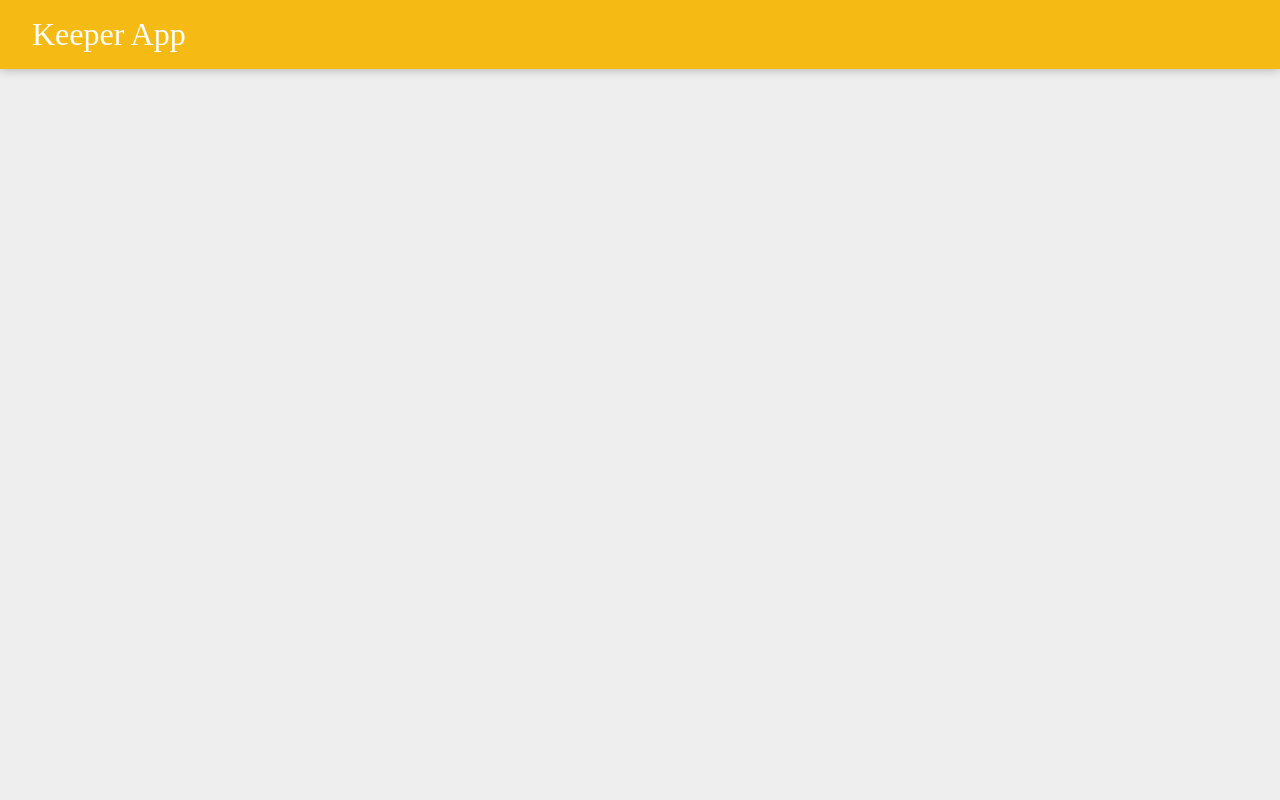
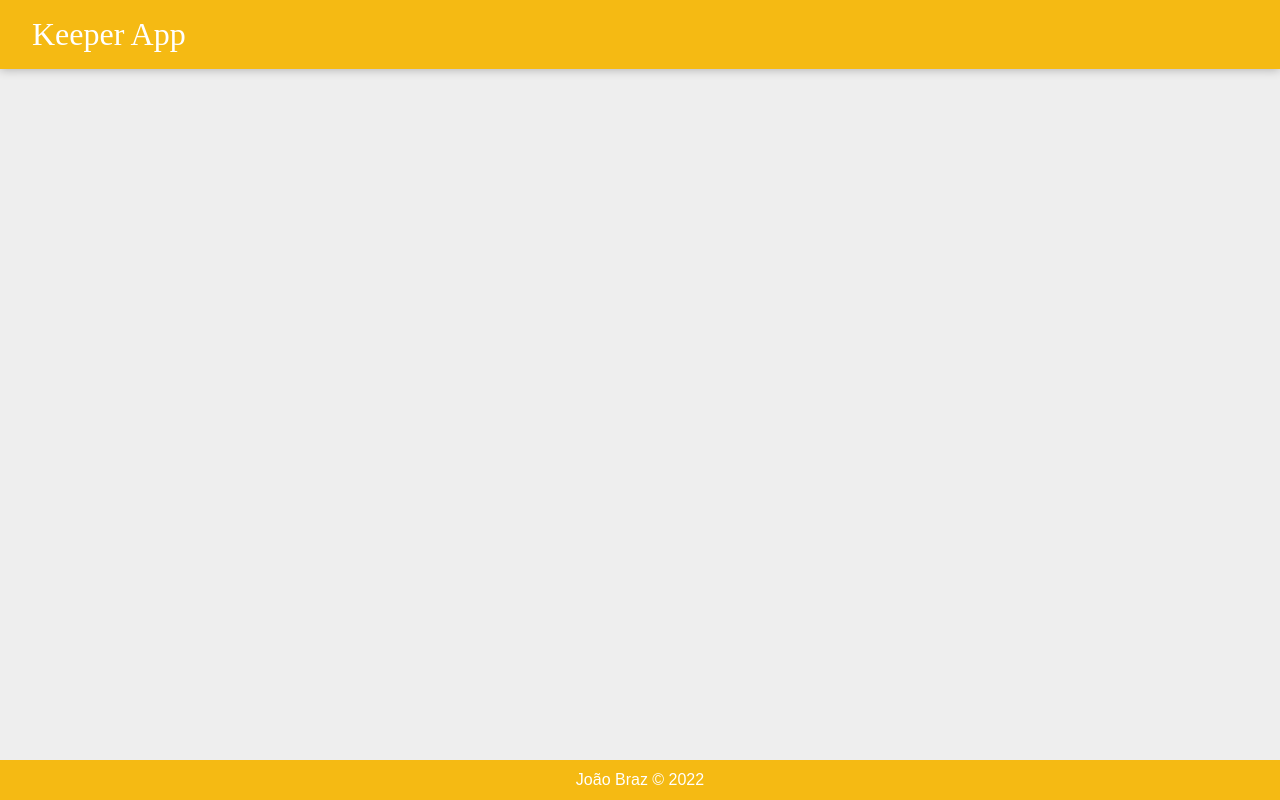
Before and after one commit to JoaoVSBraz/keeper-app, a React (Create React App) app: page / in a window 1280 px wide. Built offline with nearby package versions, Linux system fonts and the light colour scheme.

Commit message:
:construction: Create Footer component

```diff
--- a/public/styles.css
+++ b/public/styles.css
@@ -26,14 +26,19 @@
 
   footer {
     position: absolute;
+    margin: auto -16px;
     text-align: center;
     bottom: 0;
     width: 100%;
     height: 2.5rem;
+    background-color: #f5ba13;
+    display: flex;
+    align-items: center;
+    justify-content: center;
   }
 
   footer p {
-    color: #ccc;
+    color: #fff;
   }
   .note {
     background: #fff;
--- a/src/components/App.jsx
+++ b/src/components/App.jsx
@@ -1,9 +1,13 @@
 import React from "react"
 import Header from "./Header"
+import Footer from "./Footer"
 
 function App() {
     return (
-        <Header />
+        <div>
+            <Header />
+            <Footer />
+        </div>
     )
 }
 
--- /dev/null
+++ b/src/components/Footer.jsx
@@ -0,0 +1,12 @@
+import React from "react"
+
+function Footer() {
+    const year = new Date().getFullYear()
+    return (
+        <footer>
+            <p>João Braz &copy; {year}</p>
+        </footer>
+    )
+}
+
+export default Footer
```
